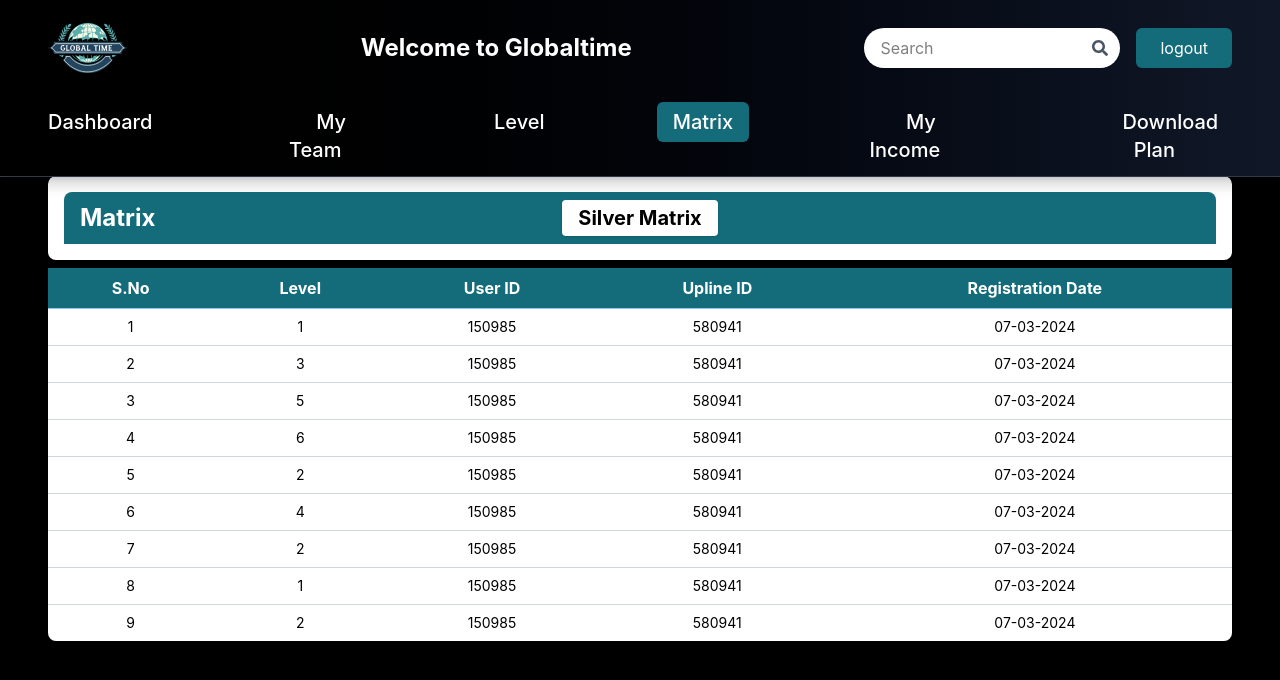
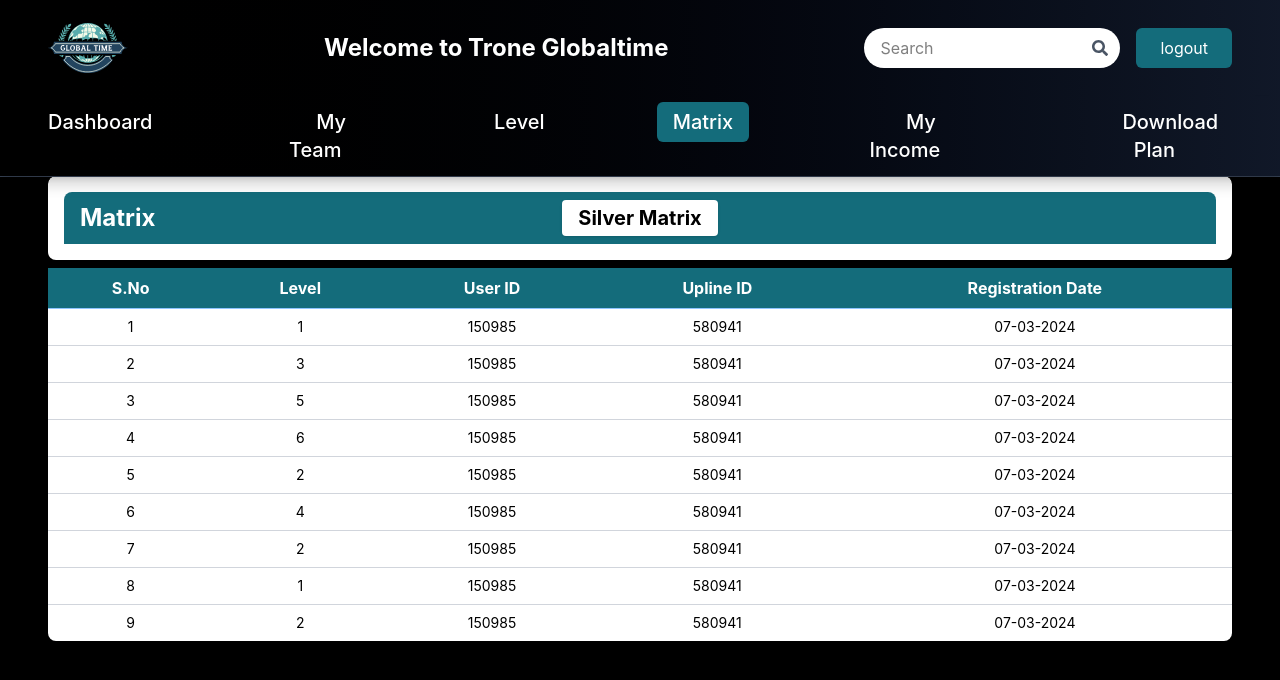
Before and after one commit to Sangamkumarjha/gloabaltime, a React (Vite) app: page /matrix/silver in a window 1280 px wide. Shown: the top 680 px of the page. Built offline with nearby package versions, Linux system fonts and the light colour scheme; sample sign-in values are in the browser's storage.

Commit message:
error fix

```diff
--- a/src/components/layout/Header.jsx
+++ b/src/components/layout/Header.jsx
@@ -34,7 +34,7 @@
           {/* Show full text on medium and up, only "Global Time" on small */}
           <h1 className="text-white text-xl sm:text-2xl font-bold text-center">
             <span className="block sm:hidden">Global Time</span>
-            <span className="hidden sm:block">Welcome to Globaltime</span>
+            <span className="hidden sm:block">Welcome to Trone Globaltime</span>
           </h1>
         </div>
 
```
